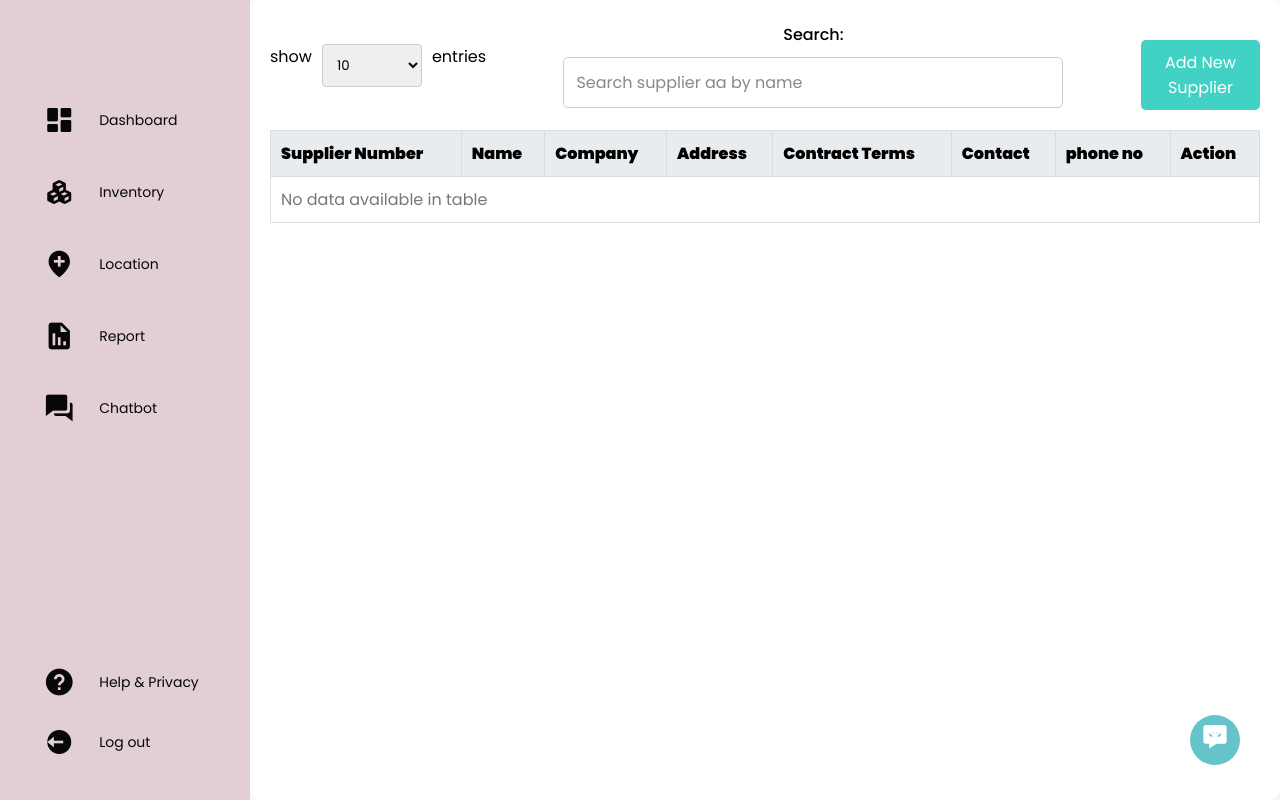
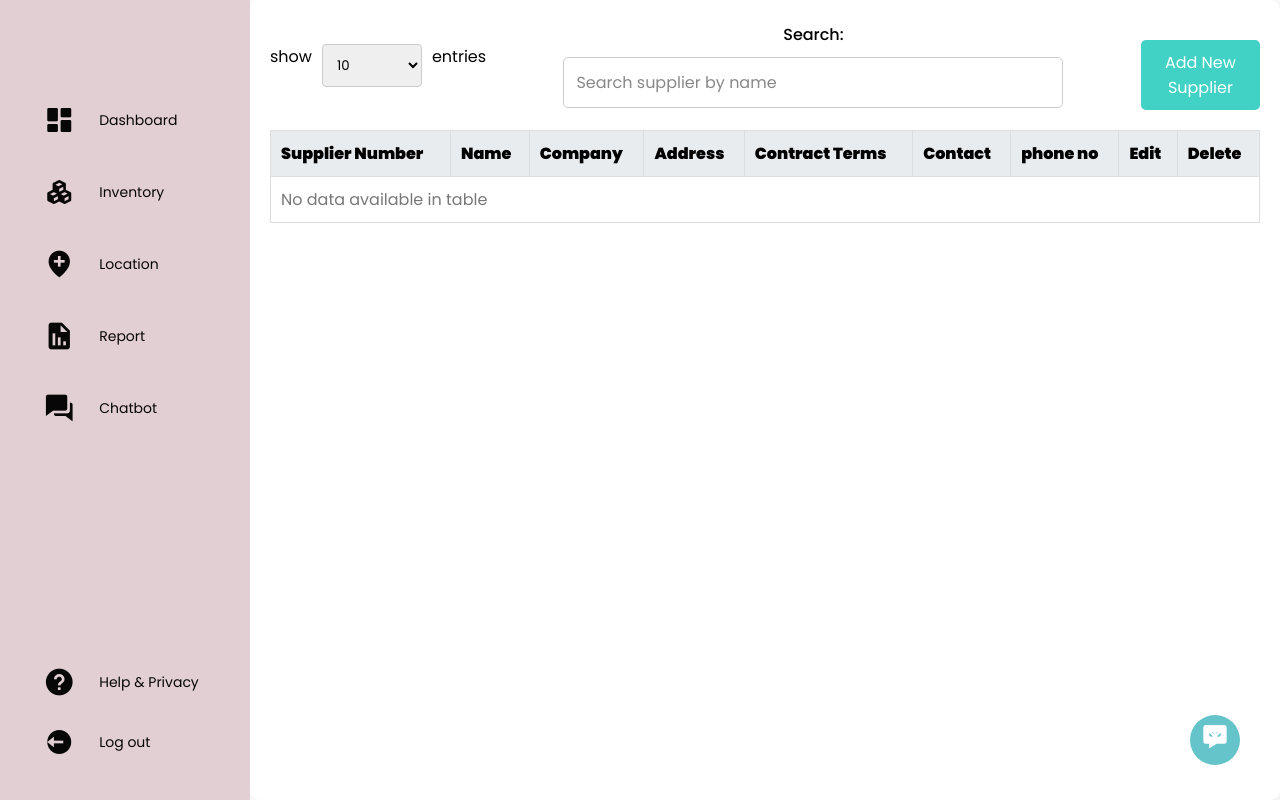
Before and after one commit to ds740/stock-controller-2, a PHP site: page /supplier.php in a window 1280 px wide. Run offline with PHP 8.4, Linux system fonts and the light colour scheme; data that the repository does not hold is empty.

Commit message:
Update supplier.php

```diff
--- a/supplier.php
+++ b/supplier.php
@@ -22,14 +22,17 @@ try {
 ?>
 
 
+
+
+
 <!DOCTYPE html>
 <html lang="en">
 <head>
     <meta charset="UTF-8">
     <meta name="viewport" content="width=device-width, initial-scale=1.0">
-    <script defer src="js/main.js"></script>
-    <link rel="stylesheet" href="style(supplier).css">
-    <link rel="stylesheet" href="style(chatbot).css">
+
+    <link rel="stylesheet" href="styles/style(supplier).css">
+    <link rel="stylesheet" href="styles/style(chatbot).css">
 
     <link href='https://unpkg.com/boxicons@2.1.4/css/boxicons.min.css' rel='stylesheet'>
     <title>Dashboard</title>
@@ -45,7 +48,7 @@ try {
                 </a>
             </li>
             <li>
-                <a href="inventory.php">
+                <a href="inv-dash.php">
                     <i class='bx bxs-component'></i>
                     <span class="text">Inventory</span>
                 </a>
@@ -87,6 +90,9 @@ try {
 
 
 
+
+
+
 <div class="container">
 
     <header>
@@ -104,9 +110,8 @@ try {
 
                     <div class="search">
     <label for="search">Search:</label>
-        <input type="search" name="" id="search" placeholder="Search supplier aa by name">
+    <input type="search" name="supplier-search" id="search" placeholder="Search supplier by name">
 </div>
-
 
 
 
@@ -114,7 +119,6 @@ try {
     <button id="openFormBtn">Add New Supplier</button>
 </div>
 </header>
-
 
                     <table>
 
@@ -129,20 +133,19 @@ try {
                                 <th> Contract Terms </th>
                                 <th> Contact  </th>
                                  <th> phone no  </th>
-                                 <th>Action</th>
+                                 <th>Edit</th>
+                                <th>Delete</th>
 
                     </tr>
                         </thead>
-
 
                         <tbody class="supplier-info">
     <?php if (empty($suppliers)): ?>
         <tr><td class="empty" colspan="9">No data available in table</td></tr>
     <?php else: ?>
         <?php foreach ($suppliers as $supplier): ?>
-                        <tr>
+            <tr data-id="<?php echo htmlspecialchars($supplier['id']); ?>">
                 <td><?php echo htmlspecialchars($supplier['supplier_number']); ?></td>
-
                 <td><?php echo htmlspecialchars($supplier['supplier_name']); ?></td>
                 <td><?php echo htmlspecialchars($supplier['company']); ?></td>
                 <td><?php echo htmlspecialchars($supplier['city']); ?></td>
@@ -150,16 +153,20 @@ try {
                 <td><?php echo htmlspecialchars($supplier['contact']); ?></td>
                 <td><?php echo htmlspecialchars($supplier['phone_no']); ?></td>
                 <td>
-                                <i class='bx bx-edit-alt'></i>
+                    <i class='bx bx-edit'></i>
+                </td>
+                <td>
+                    <a href='#' class='delete-icon' data-id='<?php echo htmlspecialchars($supplier["id"]); ?>'>
                         <i class='bx bxs-trash'></i>
-                                <i class='bx bxs-low-vision'></i>
+                    </a>
                 </td>
             </tr>
         <?php endforeach; ?>
     <?php endif; ?>
 </tbody>
+
+
         </table>
-
 
 
 
@@ -181,7 +188,6 @@ try {
         </header>
         <div class="body">
 
-
         <form action="supplier_connect.php" method="post">
 
 
@@ -202,7 +208,6 @@ try {
                     <label for="city">City:</label>
                     <input type="text" name="city" id="city" required>
                 </div>
-
 
                 <div class="form_control">
                 <label for="delivery_terms">Delivery Terms</label>
@@ -228,12 +233,17 @@ try {
             </form>
         </div>
     </div>
+
+    <script src="supplier.js"></script>
 </div>
 
 
-    <script src="supplier.js"></script>
+    <?php include 'chatbot.php'; ?>
 
 
-    <?php include 'chatbot.php'; ?>
+
+
+
+
         </body>
         </html>
```
Lines whose indentation alone changed are shown as unchanged.
